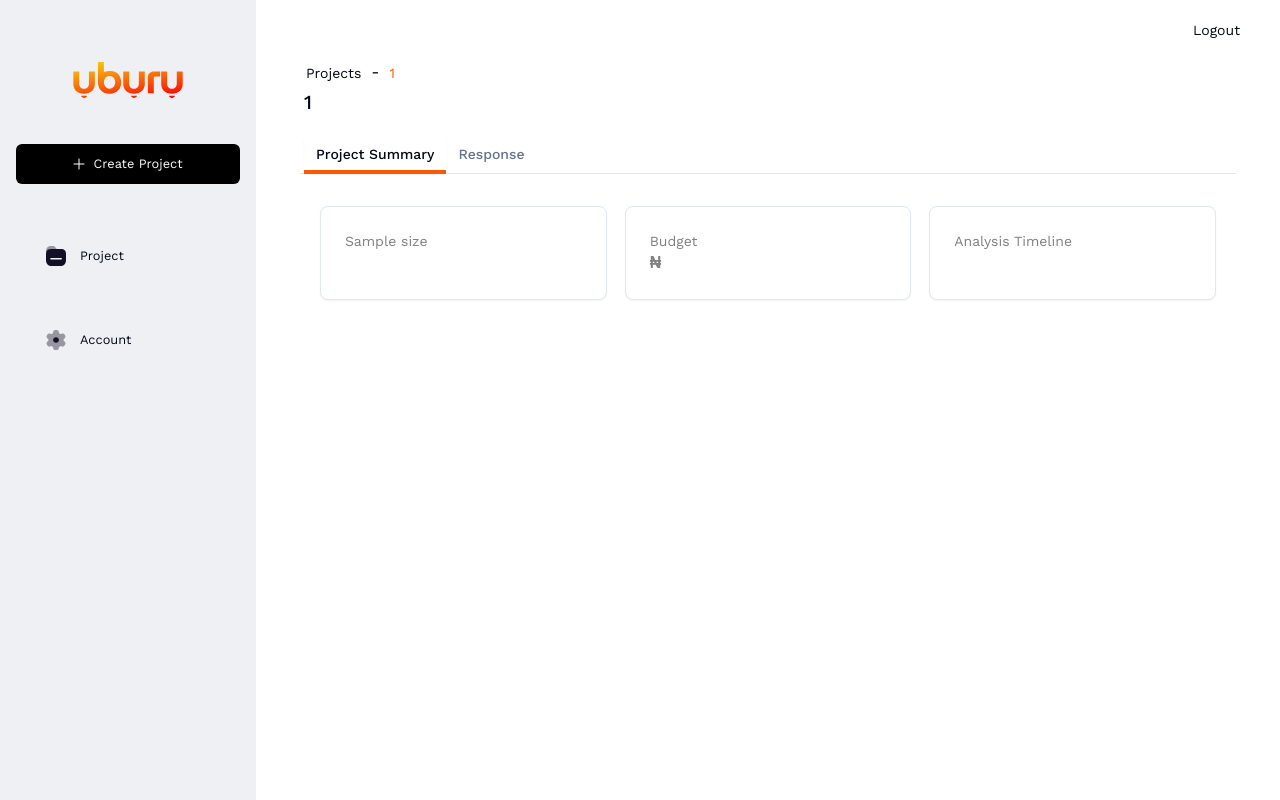
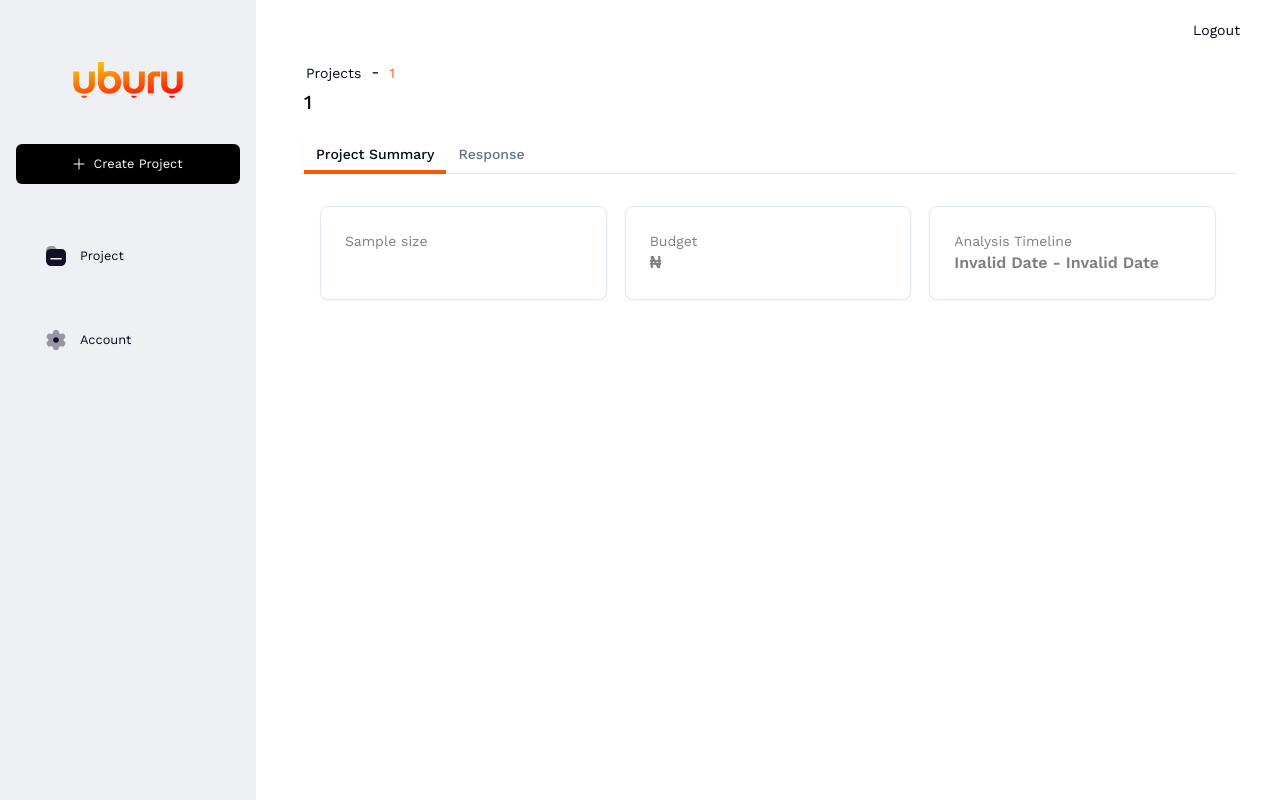
Before and after one commit to Uburu-Inc/46trials-frontend, a Next.js app: page /dashboard/pages/projects/1/1 in a window 1280 px wide. Built offline with nearby package versions, Linux system fonts and the light colour scheme; no server answers.

Commit message:
Fix: start date - end date and also fixed tab issue

```diff
--- a/src/app/dashboard/pages/projects/[id]/[slug]/components/index.tsx
+++ b/src/app/dashboard/pages/projects/[id]/[slug]/components/index.tsx
@@ -1,5 +1,6 @@
 "use client";
 
+import { useSearchParams } from "next/navigation";
 import { Tab } from "@/app/components/reusable-components/tab";
 import { Loader } from "@/app/components/reusable-components/loader";
 import { HeaderTitle } from "@/app/dashboard/components/header-title";
@@ -14,6 +15,9 @@ interface Props {
 }
 
 export function ViewProjectSummary({ id, slug }: Props) {
+  const searchParams = useSearchParams();
+  const quertParams = searchParams.get("current");
+
   const { loading, data } = useFetch46TrialById(Number(id));
   const projectName = slug.replaceAll("-", " ");
   return (
@@ -41,7 +45,7 @@ export function ViewProjectSummary({ id, slug }: Props) {
           <>
             <Tab
               className="mt-5"
-              current="project-summary"
+              current={quertParams ?? "project-summary"}
               title={[
                 { value: "project-summary", text: "Project Summary" },
                 { value: "response", text: "Response" },
--- a/src/app/dashboard/pages/projects/[id]/[slug]/components/project-summary.tsx
+++ b/src/app/dashboard/pages/projects/[id]/[slug]/components/project-summary.tsx
@@ -1,4 +1,5 @@
-"use client"
+"use client";
+
 import {
   Card,
   CardContent,
@@ -18,8 +19,7 @@ export function ProjectSummaryComponent({
   endDate,
 }: Props) {
   return (
-    <>
-      {/* <p className="font-[600]">Acne.Inc</p> */}
+    <section>
       <div className="mt-3 flex justify-between">
         <Card className="pt-6 w-[32%]">
           <CardContent>
@@ -37,12 +37,11 @@ export function ProjectSummaryComponent({
           <CardContent>
             <p className="text-[gray] text-sm">Analysis Timeline</p>
             <p className="text-md text-[gray] font-[600]">
-              {/* {startDate ?? ""} {" "}
-              {endDate ?? ""} */}
+              {startDate ?? ""} - {endDate ?? ""}
             </p>
           </CardContent>
         </Card>
       </div>
-    </>
+    </section>
   );
 }
```
